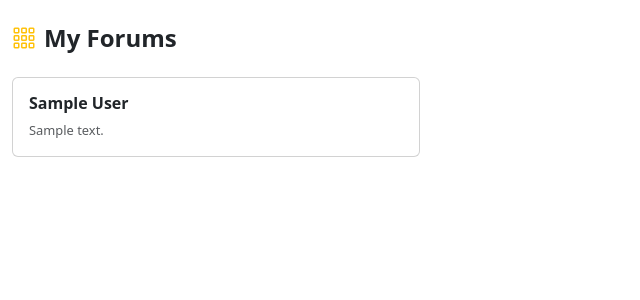
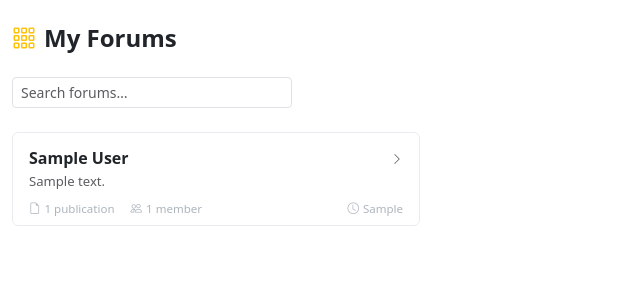
Before and after one commit to rishavkumar-product/pulseboard, a FastAPI app: template templates/home.html in a window 1280 px wide. Shown: the top 300 px of the page, without its empty margins (0-640 px from the left). Run offline with FastAPI, Linux system fonts and the light colour scheme; the template is opened without the code that fills it: most values are stand-ins (such as "Sample title", 1, 10 or a date in 2020).

Commit message:
ux: home page — card metadata, search, chevron, consolidate admin into dropdown
- Forum cards now show publication count, member count, last active date
- Search bar filters forums client-side as you type
- Chevron right on each card signals clickability
- Removed standalone Admin nav link; moved into user dropdown with divider

Co-Authored-By: Claude Sonnet 4.6 <noreply@anthropic.com>

```diff
--- a/templates/base.html
+++ b/templates/base.html
@@ -22,16 +22,19 @@
     <ul class="navbar-nav me-auto">
     </ul>
     <ul class="navbar-nav">
-      {% if user.is_admin %}
-      <li class="nav-item">
-        <a class="nav-link" href="/admin"><i class="bi bi-gear"></i> Admin</a>
-      </li>
-      {% endif %}
       <li class="nav-item dropdown">
         <a class="nav-link dropdown-toggle" href="#" data-bs-toggle="dropdown">
           <i class="bi bi-person-circle"></i> {{ user.username }}
         </a>
         <ul class="dropdown-menu dropdown-menu-end">
+          {% if user.is_admin %}
+          <li>
+            <a class="dropdown-item" href="/admin">
+              <i class="bi bi-gear me-1"></i> Admin panel
+            </a>
+          </li>
+          <li><hr class="dropdown-divider"></li>
+          {% endif %}
           <li>
             <form method="post" action="/auth/logout">
               <button type="submit" class="dropdown-item text-danger">
--- a/templates/home.html
+++ b/templates/home.html
@@ -11,22 +11,49 @@
 </div>
 
 {% if forums %}
-<div class="row g-3">
+<!-- Search bar -->
+<div class="mb-4">
+  <input type="text" id="forum-search" class="form-control form-control-sm"
+         placeholder="Search forums…" oninput="filterForums(this.value)"
+         style="max-width:280px">
+</div>
+
+<div class="row g-3" id="forum-grid">
   {% for f in forums %}
-  <div class="col-md-4">
+  <div class="col-md-4 forum-card-wrapper" data-name="{{ f.display_name|lower }}">
     <a href="/forums/{{ f.slug }}" class="text-decoration-none">
-      <div class="card pub-card h-100" style="cursor:pointer;transition:box-shadow 0.15s,transform 0.15s"
-           onmouseover="this.style.boxShadow='0 4px 16px rgba(0,0,0,0.10)';this.style.transform='translateY(-2px)'"
-           onmouseout="this.style.boxShadow='';this.style.transform=''">
-        <div class="card-body">
-          <h6 class="fw-bold text-dark">{{ f.display_name }}</h6>
-          <p class="text-muted small mb-0">{{ f.description or "No description" }}</p>
+      <div class="card h-100 forum-card"
+           style="cursor:pointer;transition:box-shadow 0.15s,transform 0.15s;border:1px solid #e9ecef"
+           onmouseover="this.style.boxShadow='0 4px 18px rgba(0,0,0,0.10)';this.style.transform='translateY(-2px)';this.style.borderColor='#ced4da'"
+           onmouseout="this.style.boxShadow='';this.style.transform='';this.style.borderColor='#e9ecef'">
+        <div class="card-body pb-2">
+          <div class="d-flex justify-content-between align-items-start">
+            <h6 class="fw-bold text-dark mb-1">{{ f.display_name }}</h6>
+            <i class="bi bi-chevron-right text-muted" style="font-size:0.75rem;margin-top:2px"></i>
+          </div>
+          <p class="text-muted small mb-0" style="font-size:0.82rem">{{ f.description or "No description" }}</p>
+        </div>
+        <div class="card-footer bg-transparent border-0 pt-0 pb-2 px-3">
+          <div class="d-flex gap-3" style="font-size:0.72rem;color:#adb5bd">
+            <span><i class="bi bi-file-earmark me-1"></i>{{ f.pub_count or 0 }} publication{{ 's' if (f.pub_count or 0) != 1 else '' }}</span>
+            <span><i class="bi bi-people me-1"></i>{{ f.member_count or 0 }} member{{ 's' if (f.member_count or 0) != 1 else '' }}</span>
+            {% if f.last_active %}
+            <span class="ms-auto"><i class="bi bi-clock me-1"></i>{{ f.last_active[:10] }}</span>
+            {% endif %}
+          </div>
         </div>
       </div>
     </a>
   </div>
   {% endfor %}
 </div>
+
+<!-- No-results message for search -->
+<div id="no-forum-results" class="text-center text-muted py-5 d-none">
+  <i class="bi bi-search fs-2 d-block mb-2"></i>
+  No forums match your search.
+</div>
+
 {% else %}
 <div class="text-center text-muted py-5">
   <i class="bi bi-inbox fs-1 d-block mb-2"></i>
@@ -77,5 +104,18 @@ async function createForum() {
   if (res.ok) window.location.href = '/forums/' + data.slug;
   else alert(data.detail || 'Error creating forum');
 }
+
+function filterForums(q) {
+  const term = q.toLowerCase().trim();
+  const cards = document.querySelectorAll('.forum-card-wrapper');
+  let visible = 0;
+  cards.forEach(c => {
+    const match = !term || c.dataset.name.includes(term);
+    c.style.display = match ? '' : 'none';
+    if (match) visible++;
+  });
+  const noRes = document.getElementById('no-forum-results');
+  if (noRes) noRes.classList.toggle('d-none', visible > 0);
+}
 </script>
 {% endblock %}
```
Also changed, not shown: routers/pages.py (+9 -2 lines).
